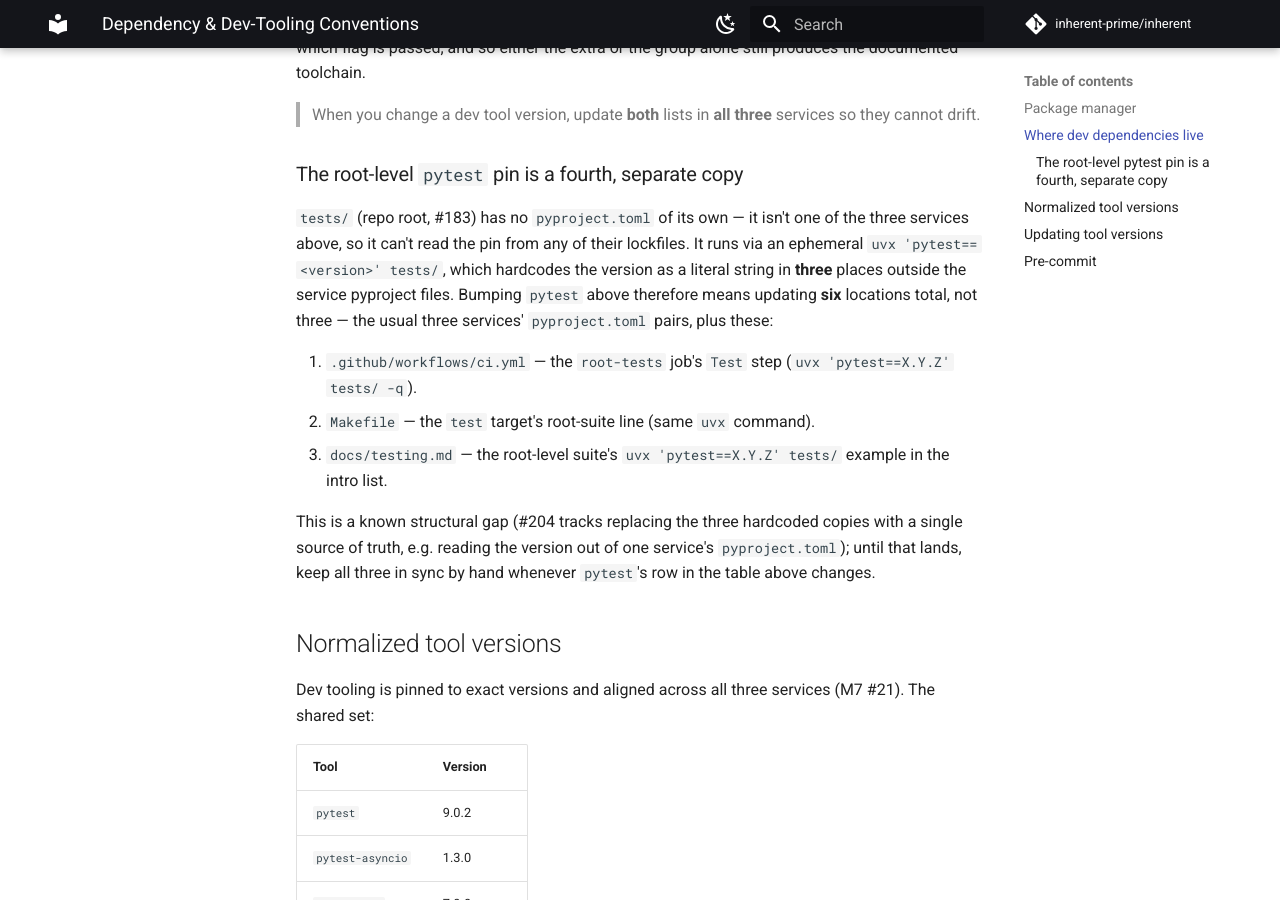
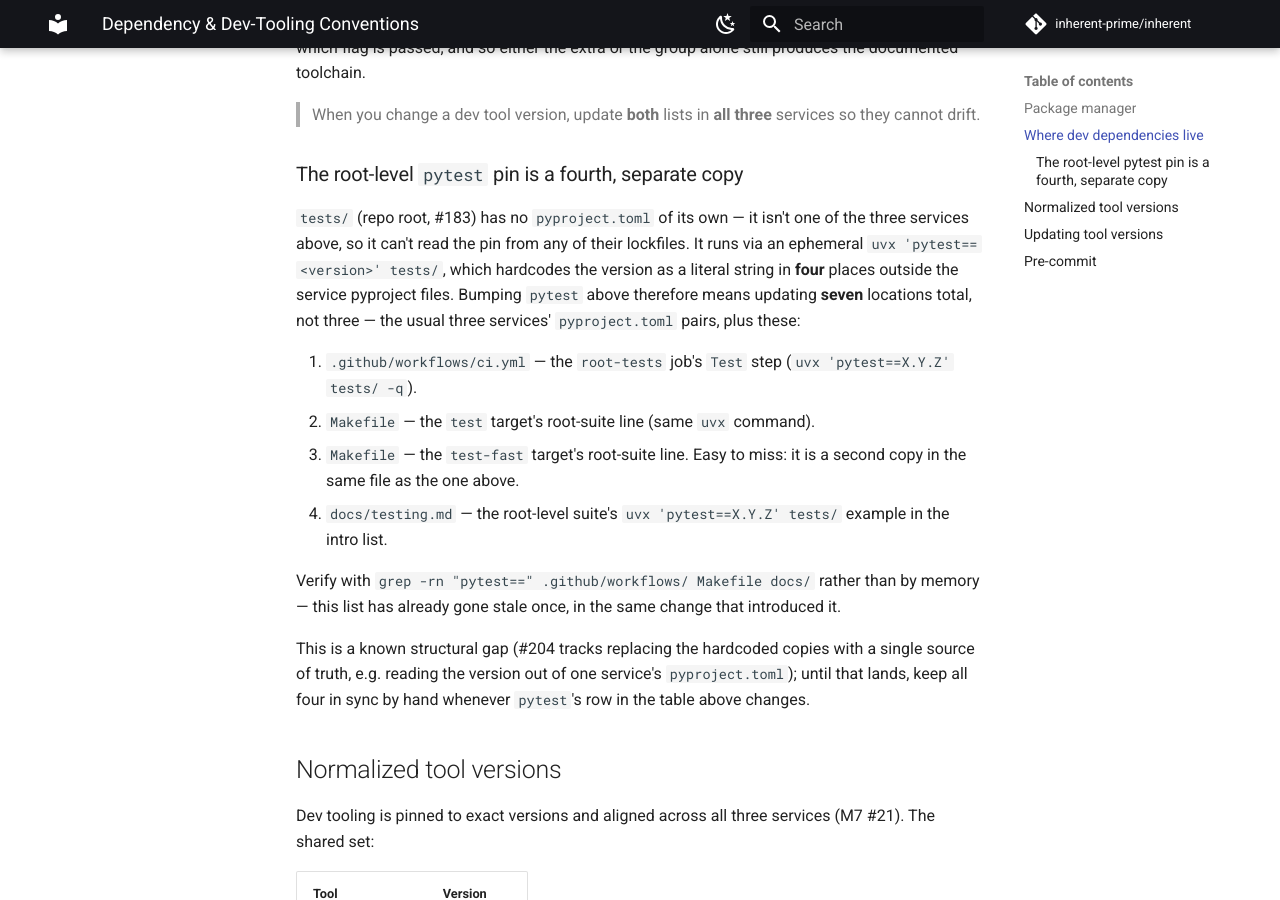
Before and after one commit to akash1047/inherent, an MkDocs documentation site: the page built from docs/developer/dependencies.md, in a window 1280 px wide and 900 px high, scrolled down 991 px. Built offline with MkDocs 1.6.1 and Material for MkDocs 9.7.7, drawn with Linux system fonts in a browser that asks for light colours; comment, search, counter and statistics services are not loaded.

Commit message:
docs: correct the pytest-pin location list it just introduced (#183)
The sync-surface list added one commit ago said three external copies and
named the Makefile's `test` target. Adding the root suite to `test-fast` in
that same commit created a fourth copy in the same file, so the list was
stale on arrival -- the exact drift it exists to prevent, inside the fix for
it.

Names all four, flags the two same-file Makefile copies as the easy miss, and
prescribes `grep -rn "pytest==" .github/workflows/ Makefile docs/` instead of
trusting the list, since it has now gone stale once already.

Structural fix stays tracked in #204.

Co-Authored-By: Claude Opus 5 <noreply@anthropic.com>
Claude-Session: https://claude.ai/code/session_01FCHR66RDm66gzf1PFuFaHV

```diff
--- a/docs/developer/dependencies.md
+++ b/docs/developer/dependencies.md
@@ -51,21 +51,27 @@ either the extra or the group alone still produces the documented toolchain.
 `tests/` (repo root, #183) has no `pyproject.toml` of its own — it isn't one
 of the three services above, so it can't read the pin from any of their
 lockfiles. It runs via an ephemeral `uvx 'pytest==<version>' tests/`, which
-hardcodes the version as a literal string in **three** places outside the
+hardcodes the version as a literal string in **four** places outside the
 service pyproject files. Bumping `pytest` above therefore means updating
-**six** locations total, not three — the usual three services' `pyproject.toml`
+**seven** locations total, not three — the usual three services' `pyproject.toml`
 pairs, plus these:
 
 1. `.github/workflows/ci.yml` — the `root-tests` job's `Test` step (`uvx
    'pytest==X.Y.Z' tests/ -q`).
 2. `Makefile` — the `test` target's root-suite line (same `uvx` command).
-3. `docs/testing.md` — the root-level suite's `uvx 'pytest==X.Y.Z' tests/`
+3. `Makefile` — the `test-fast` target's root-suite line. Easy to miss: it is
+   a second copy in the same file as the one above.
+4. `docs/testing.md` — the root-level suite's `uvx 'pytest==X.Y.Z' tests/`
    example in the intro list.
 
-This is a known structural gap (#204 tracks replacing the three hardcoded
-copies with a single source of truth, e.g. reading the version out of one
-service's `pyproject.toml`); until that lands, keep all three in sync by hand
-whenever `pytest`'s row in the table above changes.
+Verify with `grep -rn "pytest==" .github/workflows/ Makefile docs/` rather than
+by memory — this list has already gone stale once, in the same change that
+introduced it.
+
+This is a known structural gap (#204 tracks replacing the hardcoded copies
+with a single source of truth, e.g. reading the version out of one service's
+`pyproject.toml`); until that lands, keep all four in sync by hand whenever
+`pytest`'s row in the table above changes.
 
 ## Normalized tool versions
 
```
